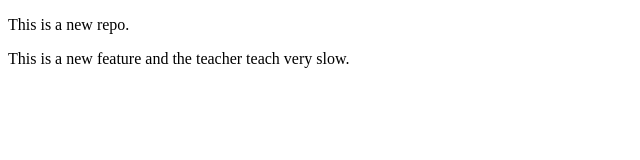
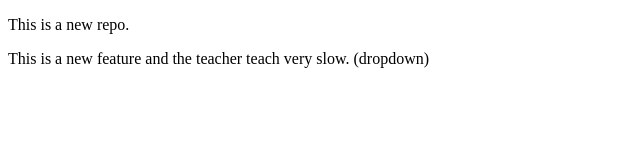
Before and after one commit to Chitra-chauhan99/localRepo, a plain HTML site: page index.html in a window 1280 px wide. Shown: the full height of the page, 0-640 px from the left. Drawn offline with Linux system fonts and the light colour scheme.

```diff
--- a/index.html
+++ b/index.html
@@ -7,6 +7,6 @@
 </head>
 <body>
     <p>This is a new repo.</p>
-    <p>This is a new feature and the teacher teach very slow.</p>
+    <p>This is a new feature and the teacher teach very slow. (dropdown)</p>
 </body>
 </html>
```
